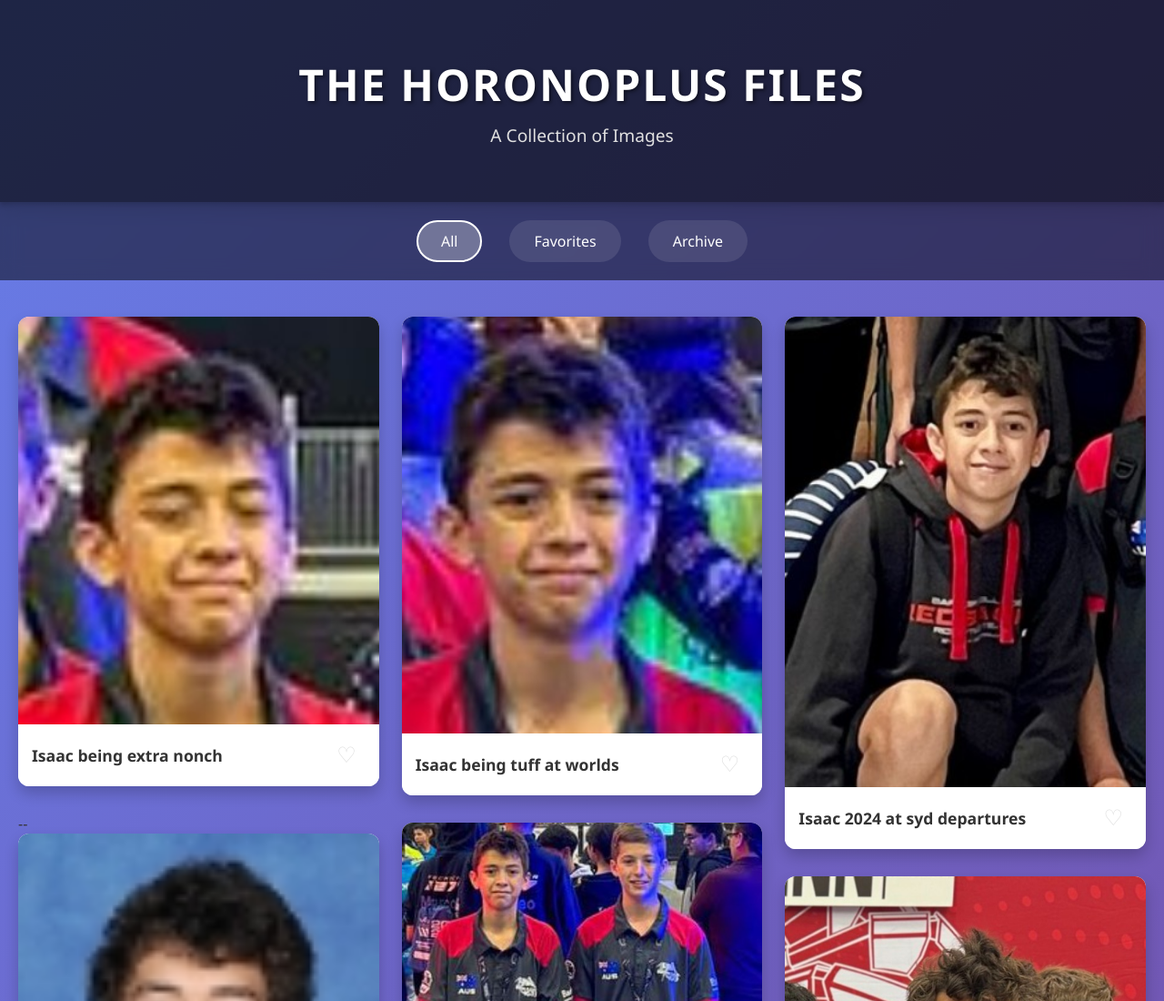
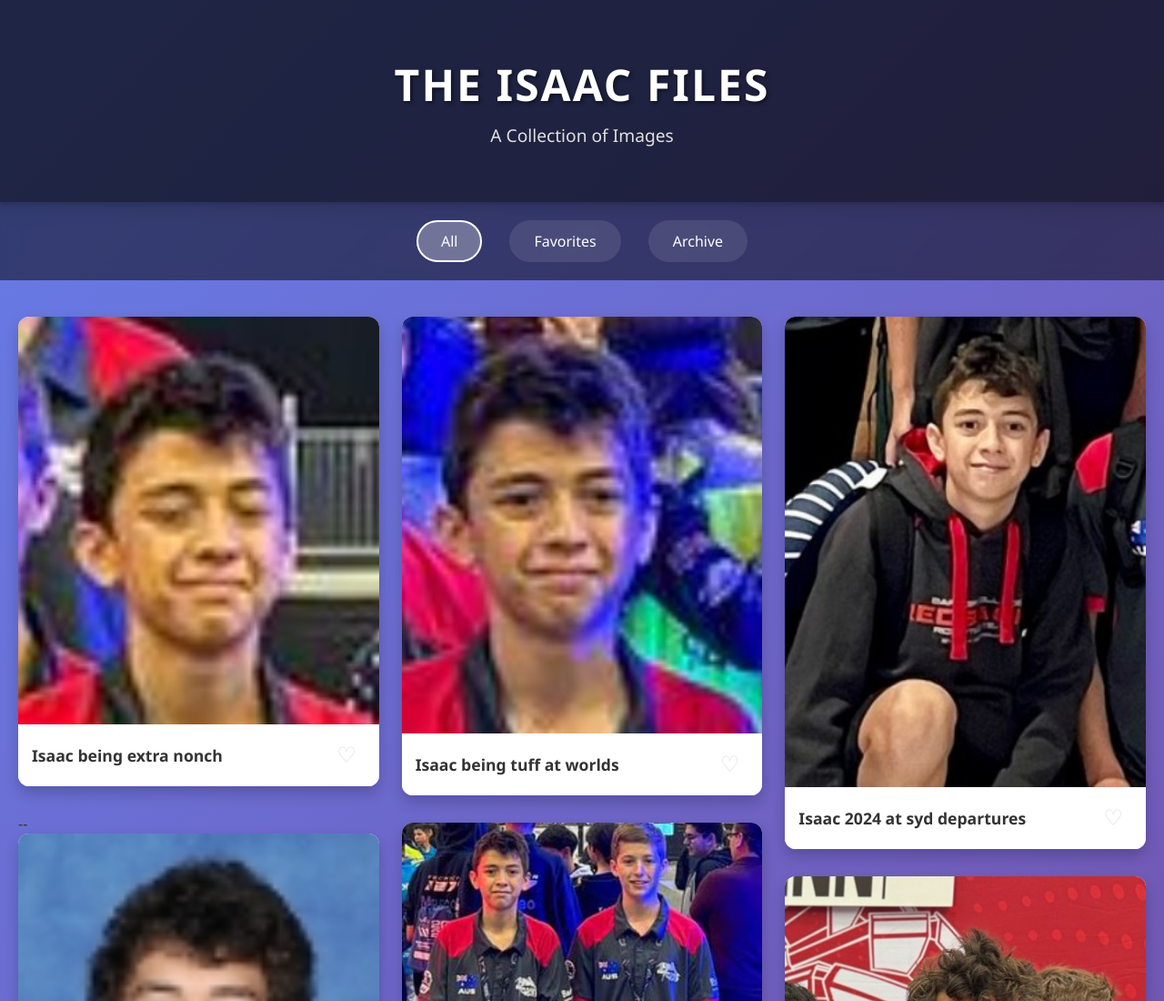
Before and after one commit to Ethan-Bayley/isaacFiles, a plain HTML site: page index.html in a window 1280 px wide. Shown: the top 1100 px of the page at 91% size. Drawn offline with Linux system fonts and the light colour scheme.

Commit message:
Rename title and header from 'Horonoplus' to 'Isaac'

```diff
--- a/index.html
+++ b/index.html
@@ -3,12 +3,12 @@
 <head>
     <meta charset="UTF-8">
     <meta name="viewport" content="width=device-width, initial-scale=1.0">
-    <title>The Horonoplus Files</title>
+    <title>The Isaac Files</title>
     <link rel="stylesheet" href="style.css">
 </head>
 <body>
     <header>
-        <h1>The Horonoplus Files</h1>
+        <h1>The Isaac Files</h1>
         <p class="subtitle">A Collection of Images</p>
     </header>
 
```
